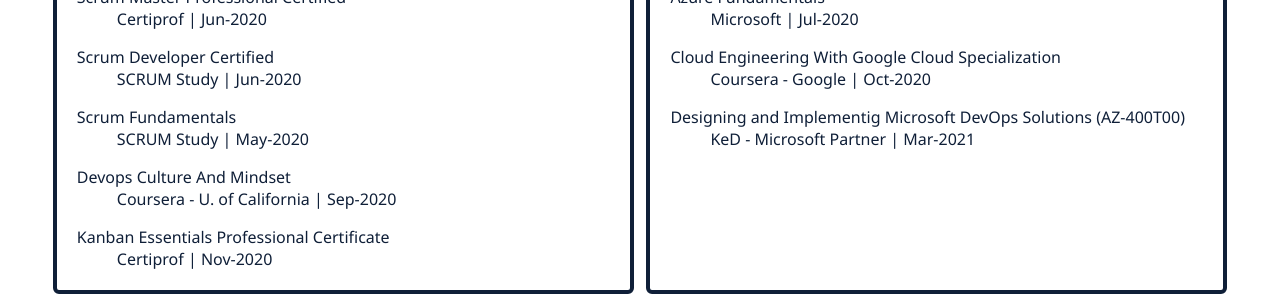
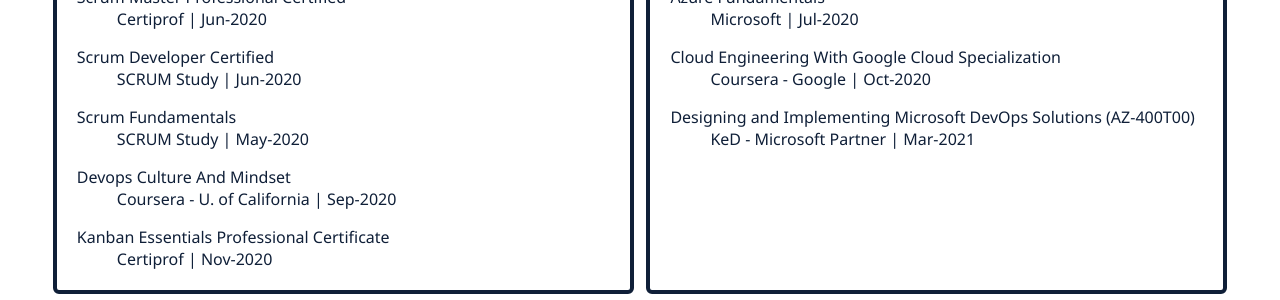
Before and after one commit to blackc0mb/blackc0mb.github.io, a Jekyll site: the page cv/index.html, which Jekyll copies as it is, in a window 1280 px wide and 900 px high, scrolled down 2469 px. Shown: the part 383-683 px from the top of the window. Built offline with Jekyll 4.4.1, drawn with Linux system fonts in a browser that asks for light colours.

Commit message:
certification typo

```diff
--- a/cv/index.html
+++ b/cv/index.html
@@ -175,7 +175,7 @@
                   <dd>Microsoft | Jul-2020</dd>
                   <dt class="style-dt">Cloud Engineering With Google Cloud Specialization</dt>
                   <dd>Coursera - Google | Oct-2020</dd>
-                  <dt class="style-dt">Designing and Implementig Microsoft DevOps Solutions (AZ-400T00)</dt>
+                  <dt class="style-dt">Designing and Implementing Microsoft DevOps Solutions (AZ-400T00)</dt>
                   <dd>KeD - Microsoft Partner | Mar-2021</dd>
                </div>
             </div>
```
